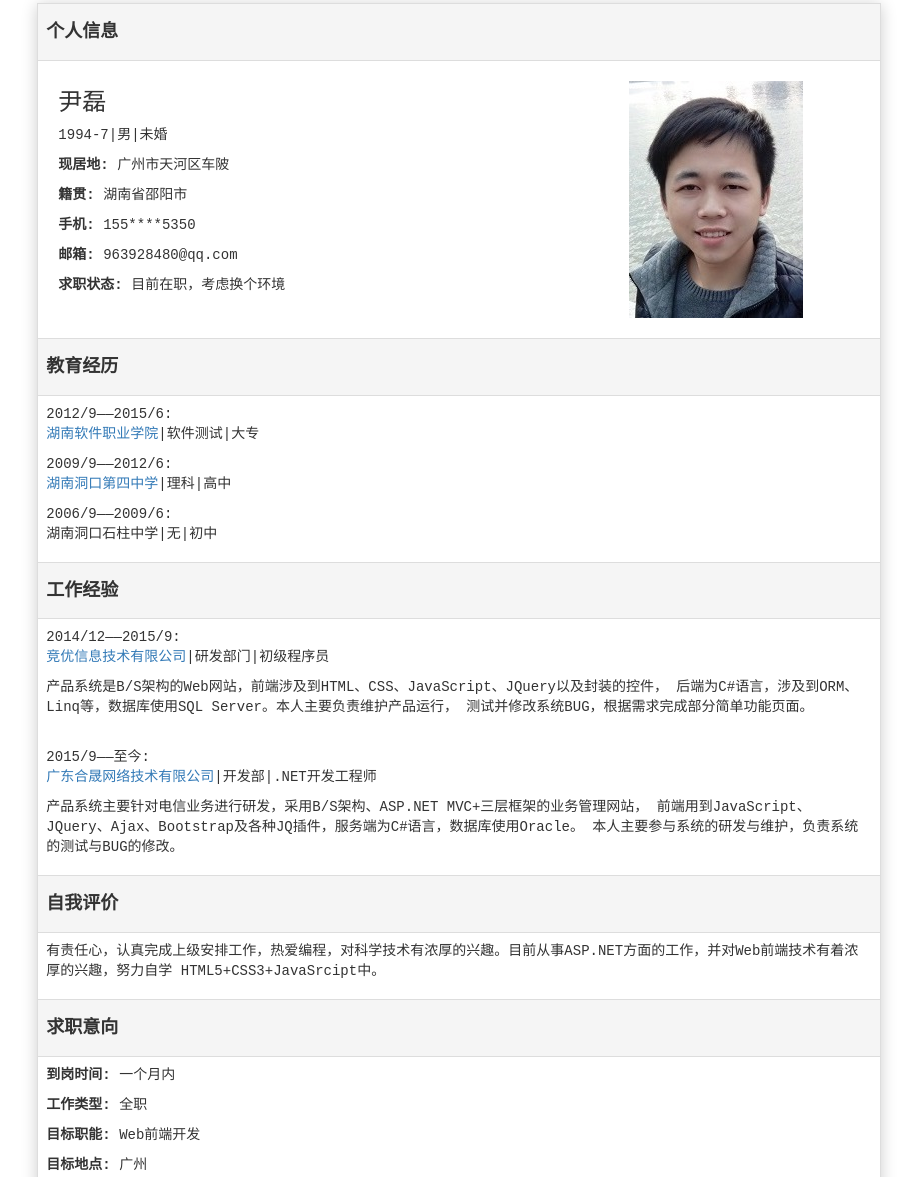
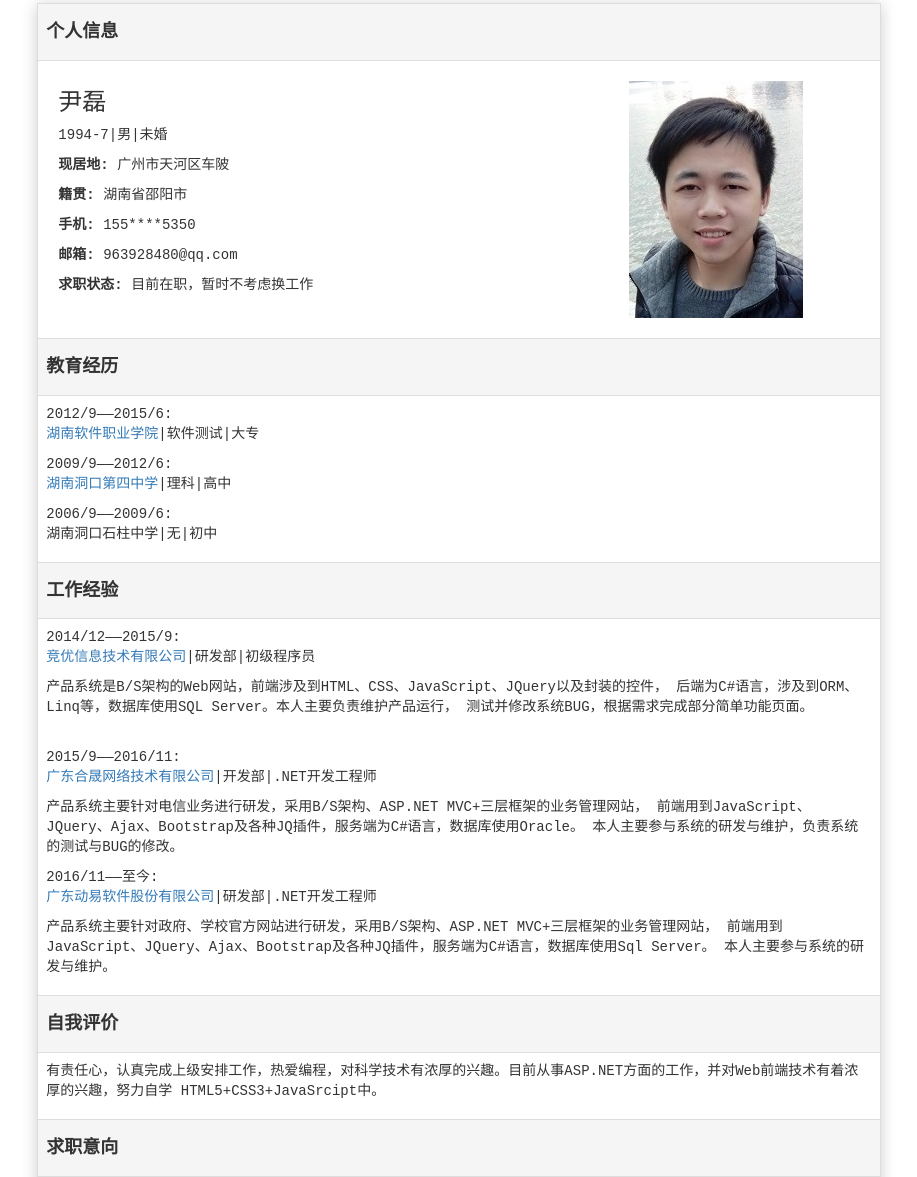
Before and after one commit to yinlei940725/testclone, a plain HTML site: page index.html in a window 1280 px wide. Shown: the part 60-1237 px from the top of the page, without its empty margins (181-1098 px from the left). Drawn offline with Linux system fonts and the light colour scheme.

Commit message:
Update index.html

```diff
--- a/index.html
+++ b/index.html
@@ -33,7 +33,7 @@
                             <p><span>籍贯:</span> 湖南省邵阳市</p>
                             <p><span>手机:</span> 155****5350</p>
                             <p><span>邮箱:</span> 963928480@qq.com</p>
-                            <p><span>求职状态:</span> 目前在职，考虑换个环境</p>
+                            <p><span>求职状态:</span> 目前在职，暂时不考虑换工作</p>
                         </td>
                         <td style="padding:20px 2px;border-left:none">
                             <img src="images/tm-easy-profile3-min.jpg" alt="头像" class="img-responsive" title="尹磊的照片" />
@@ -55,16 +55,22 @@
                     <tr>
                         <td colspan="2">
                             <p>2014/12——2015/9: <br />
-                                <a href="http://www.ifca.com.cn/" target="_blank">竞优信息技术有限公司</a>|研发部门|初级程序员</p>
+                                <a href="http://www.ifca.com.cn/" target="_blank">竞优信息技术有限公司</a>|研发部|初级程序员</p>
                             <p>产品系统是B/S架构的Web网站，前端涉及到HTML、CSS、JavaScript、JQuery以及封装的控件，
                                 后端为C#语言，涉及到ORM、Linq等，数据库使用SQL Server。本人主要负责维护产品运行，
                                 测试并修改系统BUG，根据需求完成部分简单功能页面。</p>
                             <br />
-                            <p>2015/9——至今: <br />
+                            <p>2015/9——2016/11: <br />
                                 <a href="http://www.gdunionsun.com.cn/" target="_blank">广东合晟网络技术有限公司</a>|开发部|.NET开发工程师</p>
                             <p>产品系统主要针对电信业务进行研发，采用B/S架构、ASP.NET MVC+三层框架的业务管理网站，
                                 前端用到JavaScript、JQuery、Ajax、Bootstrap及各种JQ插件，服务端为C#语言，数据库使用Oracle。
                                 本人主要参与系统的研发与维护，负责系统的测试与BUG的修改。
+                            </p>
+			    <p>2016/11——至今: <br />
+                                <a href="http://www.powereasy.net/" target="_blank">广东动易软件股份有限公司</a>|研发部|.NET开发工程师</p>
+                            <p>产品系统主要针对政府、学校官方网站进行研发，采用B/S架构、ASP.NET MVC+三层框架的业务管理网站，
+                                前端用到JavaScript、JQuery、Ajax、Bootstrap及各种JQ插件，服务端为C#语言，数据库使用Sql Server。
+                                本人主要参与系统的研发与维护。
                             </p>
                         </td>
                     </tr>
```
